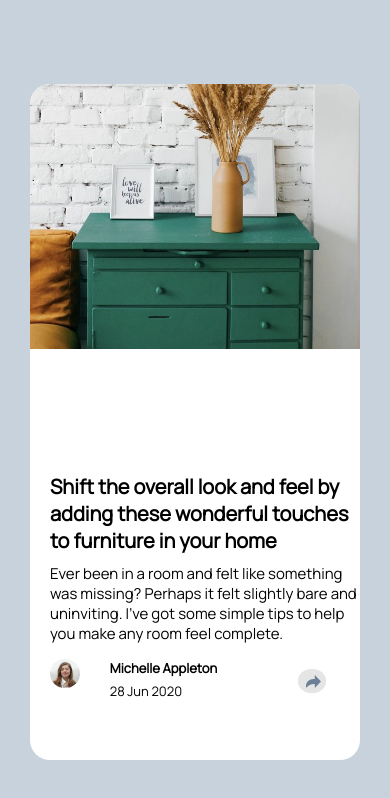
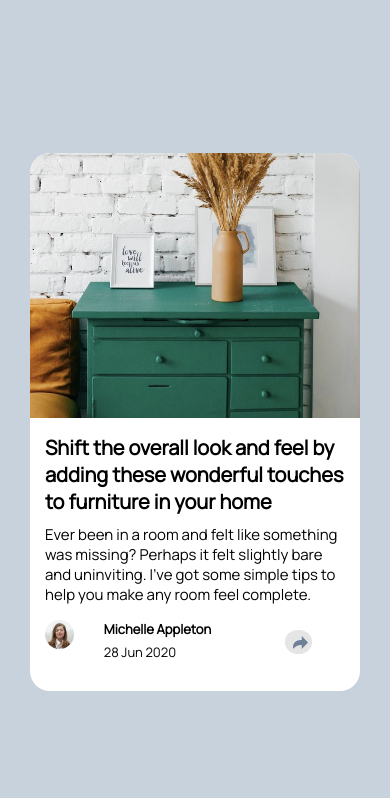
Before and after one commit to iroifeanyi/article-preview-component-master.github.io, a plain HTML site: page index.html in a window 390 px wide. Drawn offline with Linux system fonts and the light colour scheme.

Commit message:
up to date

```diff
--- a/style.css
+++ b/style.css
@@ -15,21 +15,23 @@ body{
 }
 .box{
     background-color: white;
-    height: 38vh;
+    /* height: 38vh; */
     width: 800px;
     border-radius: 20px;
     overflow: hidden;
     display: flex;
 }
+img{
+    width: 100%;
+}
 .first-image{
     width: calc(100% - 60%);
-    /* height: calc(100vh - 38vh); */
+    margin-bottom: -10px;
 }
 .first-image img{
     width: 100%;
     max-width: 100%;
     object-fit: cover;
-    min-height: 61.5%;
 }
 .responsive {
     width: 100%;
@@ -97,18 +99,19 @@ body{
 }
 @media screen and (max-width: 780px){
     .box{
-        height: 80vh;
+        /* height: 80vh; */
         width: 330px;
         flex-direction: column;
     }
     .first-image{
         width: 331px;
-        height: calc(100vh - 38vh);
+        /* height: calc(100vh - 38vh); */
     }
     .sec-box{
         width: 330px;
-        padding: 1px 0px 0px 20px;
-        margin-bottom: 60px;
+        padding: 1px 15px 0px 15px;
+        margin-bottom: 30px;
+        margin-top: 20px;
     }
     .second{
         width: 100%;
```
